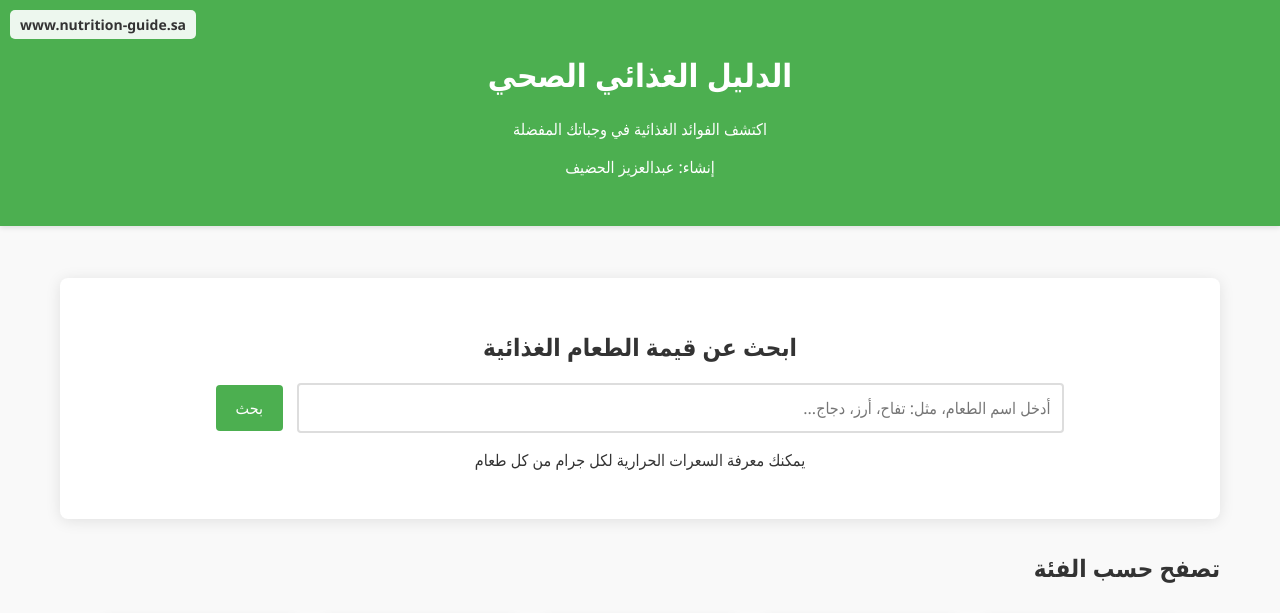
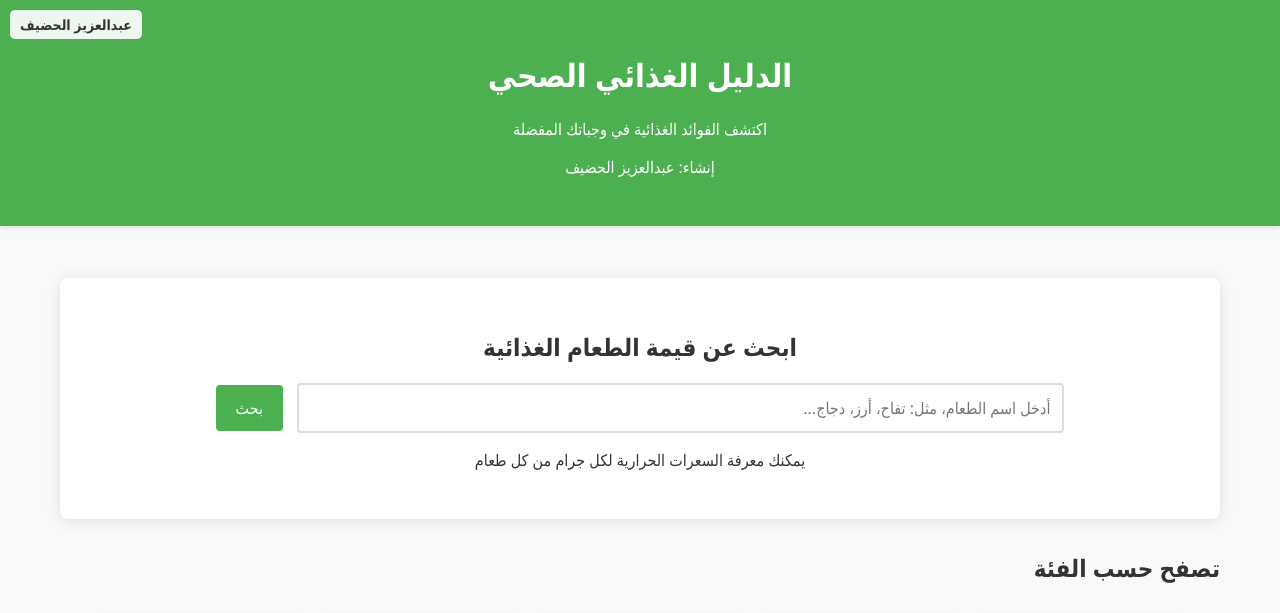
Before and after one commit to huaziz20/huaziz20.github.io, a plain HTML site: page index.html in a window 1280 px wide. Shown: the top 613 px of the page. Drawn offline with Linux system fonts and the light colour scheme.

Commit message:
Update index.html

```diff
--- a/index.html
+++ b/index.html
@@ -184,7 +184,7 @@
 </head>
 <body>
     <header>
-        <div class="domain-name">www.nutrition-guide.sa</div>
+        <div class="domain-name">عبدالعزيز الحضيف</div>
         <h1>الدليل الغذائي الصحي</h1>
         <p>اكتشف الفوائد الغذائية في وجباتك المفضلة</p>
         <p>إنشاء: عبدالعزيز الحضيف</p>
```
